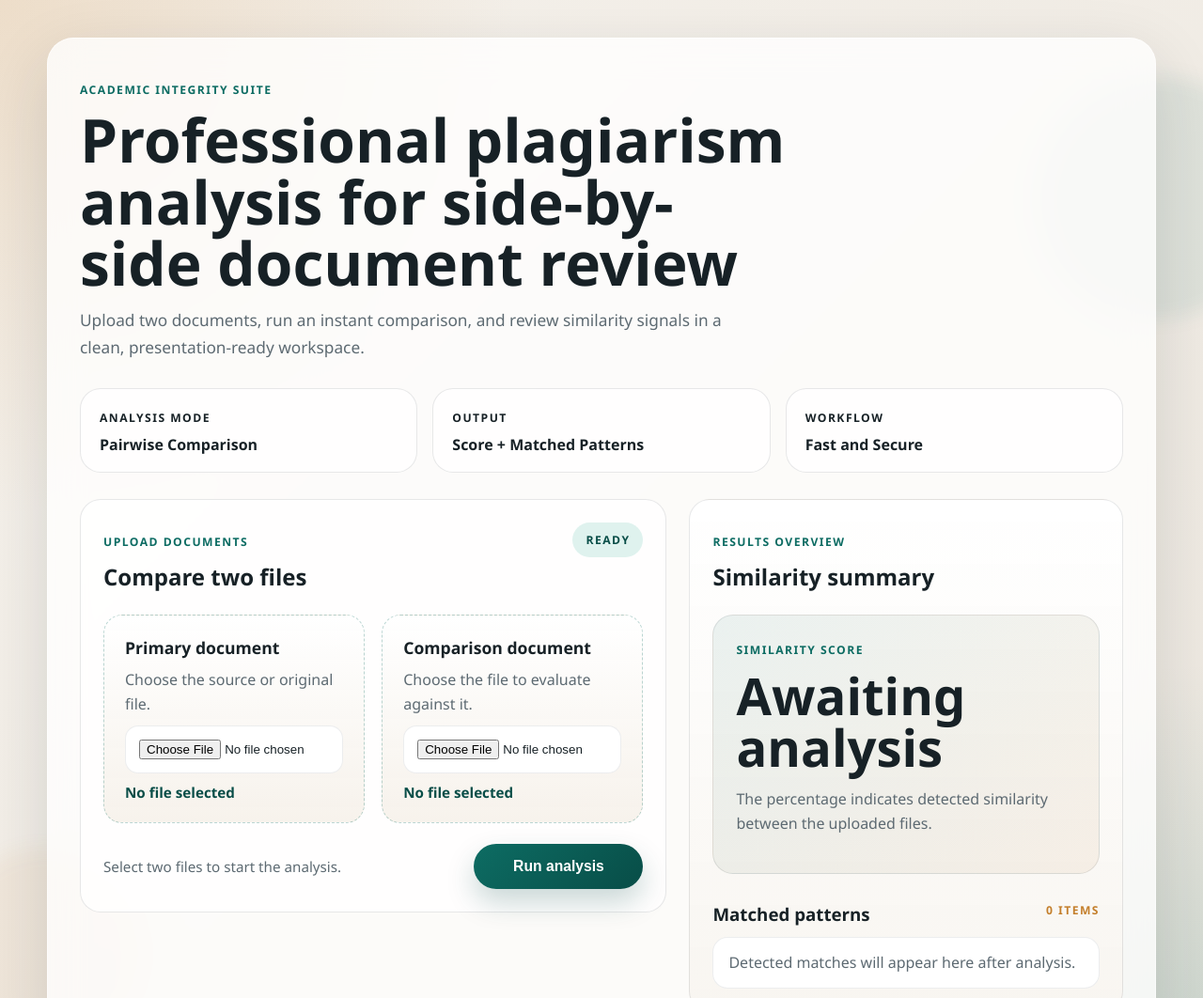
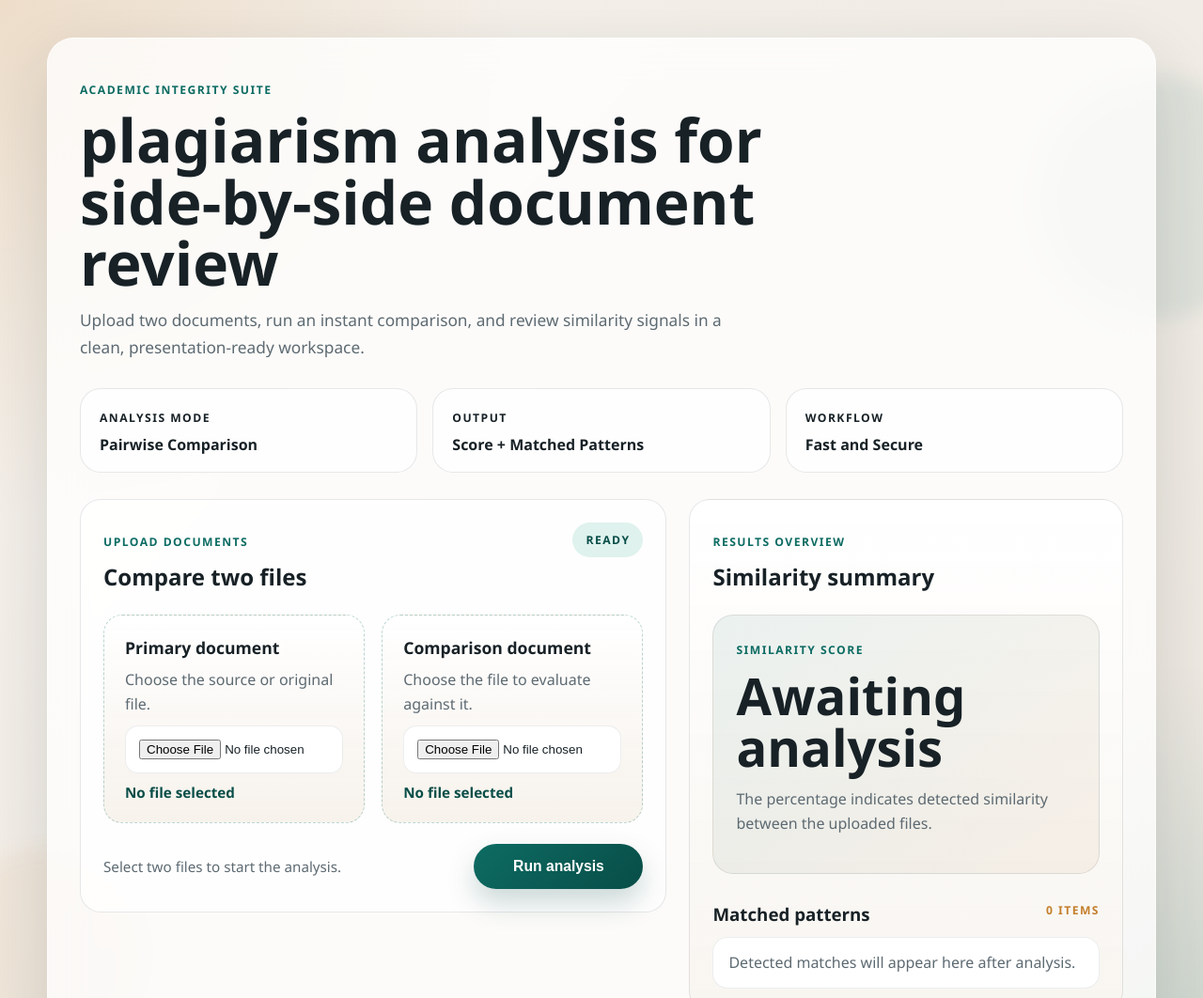
Before and after one commit to peacekeeper777/plagiarism_project, a website: page frontend/index.html in a window 1280 px wide. Shown: the top 1062 px of the page at 94% size. Drawn offline with Linux system fonts and the light colour scheme.

Commit message:
new commit

```diff
--- a/frontend/index.html
+++ b/frontend/index.html
@@ -14,7 +14,7 @@
         <main class="app-card">
             <section class="hero">
                 <p class="eyebrow">Academic Integrity Suite</p>
-                <h1>Professional plagiarism analysis for side-by-side document review</h1>
+                <h1>plagiarism analysis for side-by-side document review</h1>
                 <p class="hero-copy">
                     Upload two documents, run an instant comparison, and review similarity signals in a clean,
                     presentation-ready workspace.
```
